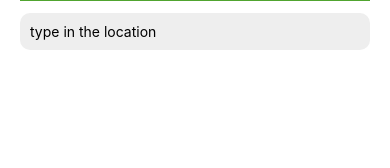
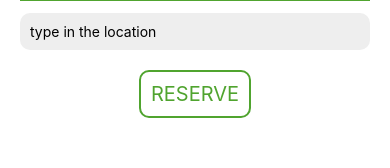
Before and after one commit to rtyk556/CS350-TeamPlay, a React Native app: screen /Home in a window 390 px wide. Shown: the part 324-492 px from the top of the page. Built offline with nearby package versions, Linux system fonts and the light colour scheme.

Commit message:
reserve button design

```diff
--- a/components/Home.js
+++ b/components/Home.js
@@ -32,6 +32,10 @@ export function Home() {
   const handleTimeChange = (selectedTime) => {
     setTime(selectedTime);
   };
+
+  const handleReserve = () => {
+    // TODO: implement
+  }
 
   return (
     <View style={styles.container}>
@@ -100,6 +104,9 @@ export function Home() {
           placeholder="type in the location"
         />
       </View>
+      <TouchableOpacity style={styles.reserveButton} onPress={handleReserve}>
+        <Text style={styles.reserveText}>RESERVE</Text>
+      </TouchableOpacity>
     </View>
   );
 }
@@ -162,4 +169,16 @@ const styles = StyleSheet.create({
     backgroundColor: "#eee",
     borderRadius: 10,
   },
+  reserveButton: {
+    alignSelf: "center",
+    borderRadius: 10,
+    padding: 10,
+    backgroundColor: "#fff",
+    borderWidth: 2,
+    borderColor: "#50a42f",
+  },
+  reserveText: {
+    color: "#50a42f",
+    fontSize: 20,
+  },
 });
```
